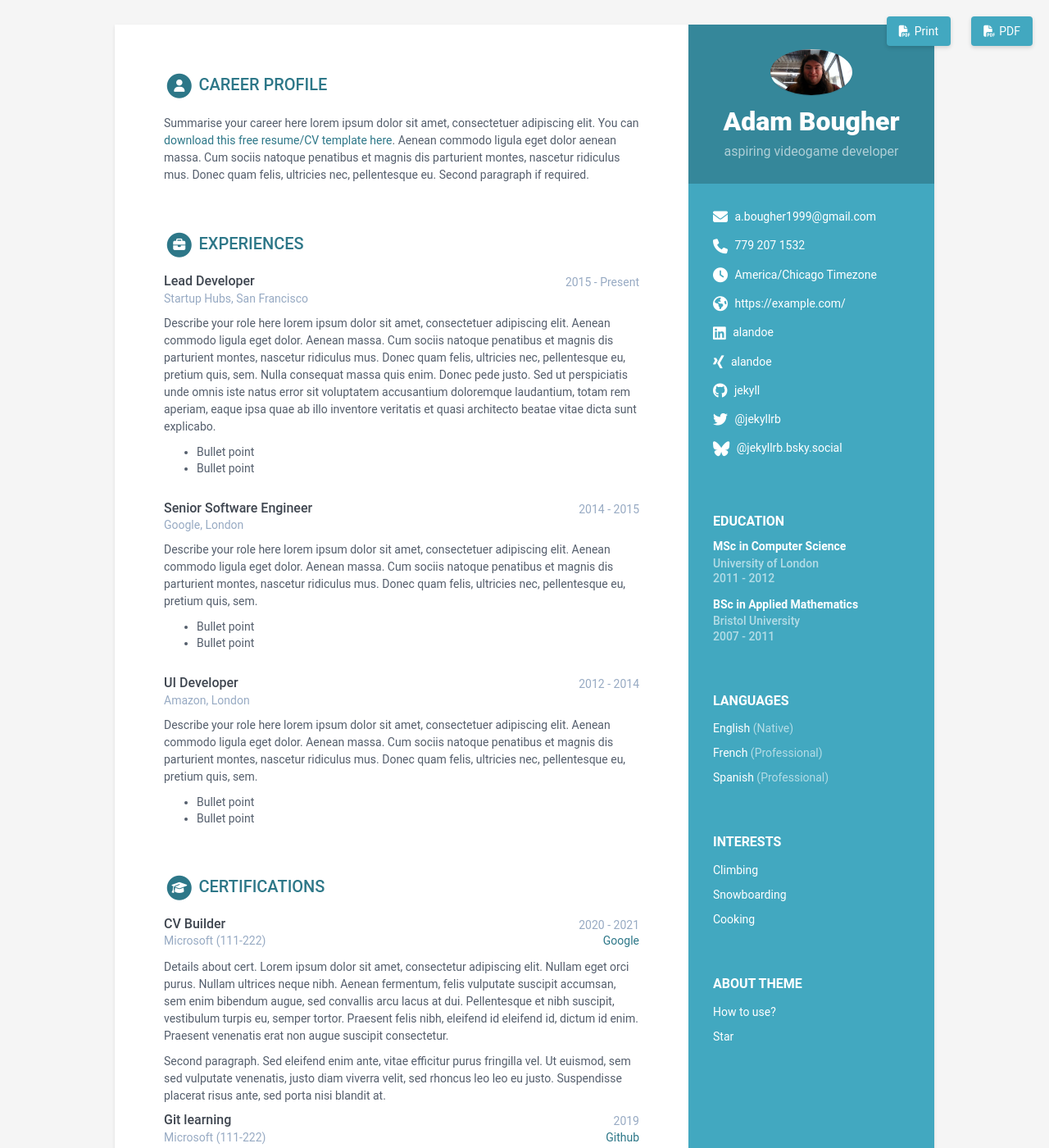
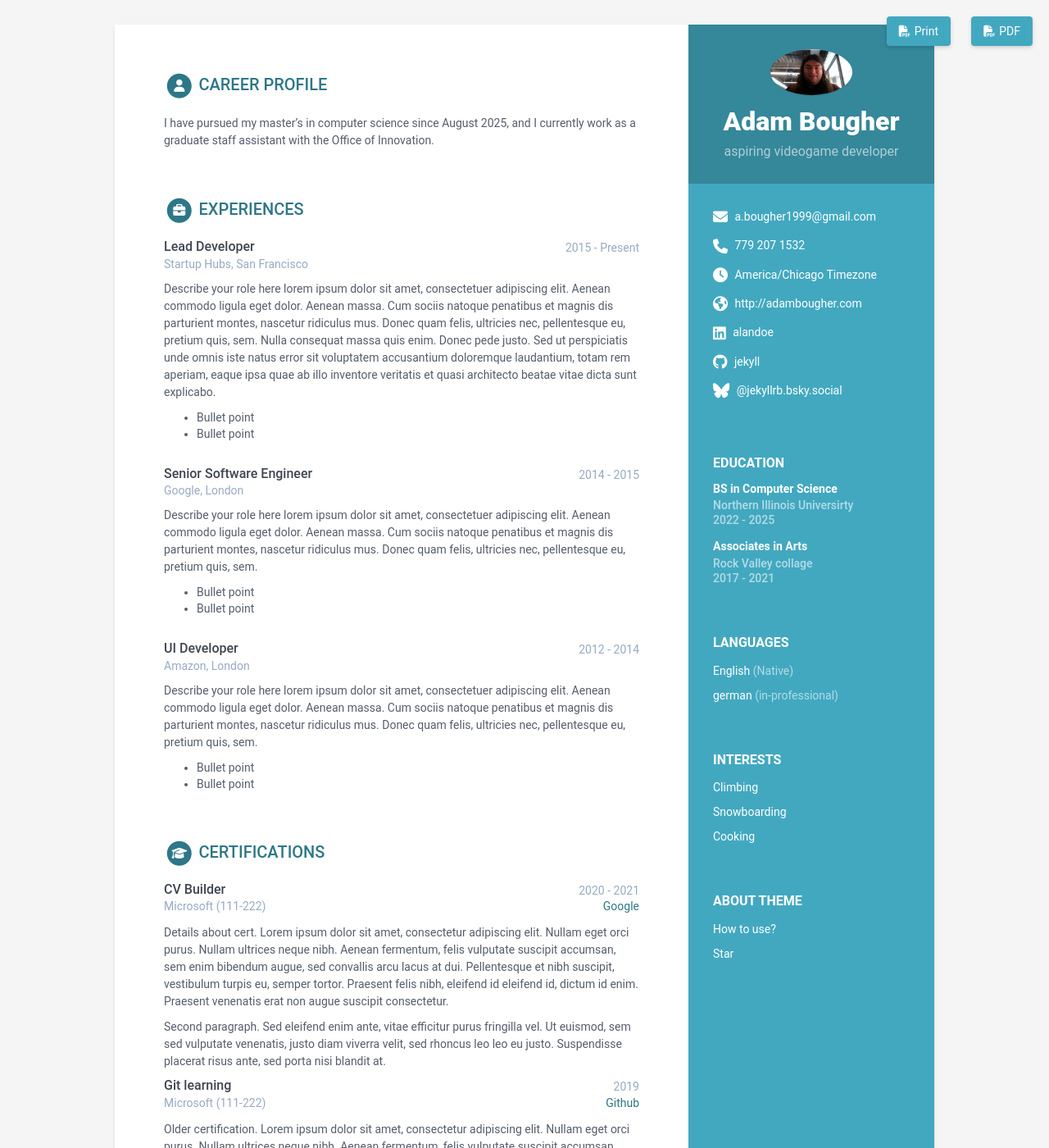
Before and after one commit to AdamBougher/adam-resume, a Jekyll site: the page built from index.html, in a window 1280 px wide and 1400 px high. Shown: the whole window at 82% size. Built offline with Jekyll 4.4.1, drawn with Linux system fonts in a browser that asks for light colours.

Commit message:
Update education in data.yml

```diff
--- a/_data/data.yml
+++ b/_data/data.yml
@@ -17,15 +17,10 @@ sidebar:
   phone: 779 207 1532
   timezone: America/Chicago # Enter your timezone, e.g., America/Havana, Africa/Casablanca, America/North_Dakota/Center
   citizenship:
-  website: https://example.com/ # Include the full website URL, including "http://" or "https://".
+  website: http://adambougher.com # Include the full website URL, including "http://" or "https://".
   linkedin: alandoe
-  xing: alandoe
   github: jekyll
-  telegram: # add your nickname without '@' sign
-  gitlab:
-  bitbucket:
   bluesky: '@jekyllrb.bsky.social' # Specify your full Bluesky handle
-  twitter: '@jekyllrb'
   stack-overflow: # Number/Username, e.g. 123456/alandoe
   codewars:
   goodreads: # Number-Username, e.g. 123456-alandoe
@@ -40,11 +35,8 @@ sidebar:
     - idiom: English
       level: Native
 
-    - idiom: French
-      level: Professional
-
-    - idiom: Spanish
-      level: Professional
+    - idiom: german
+      level: in-professional
 
   interests:
     title: Interests
@@ -64,35 +56,23 @@ sidebar:
 career-profile:
   title: Career Profile
   summary: |
-    Summarise your career here lorem ipsum dolor sit amet, consectetuer
-    adipiscing elit. You can [download this free resume/CV template here]().
-    Aenean commodo ligula eget dolor aenean massa. Cum sociis natoque
-    penatibus et magnis dis parturient montes, nascetur ridiculus mus.
-    Donec quam felis, ultricies nec, pellentesque eu.
-    Second paragraph if required.
+   I have pursued my master's in computer science since August 2025, and I currently work as a graduate staff assistant with the Office of Innovation.
 education:
   title: Education
   info:
-  - degree: MSc in Computer Science
-    university: University of London
-    time: 2011 - 2012
+  - degree: BS in Computer Science
+    university: Northern Illinois Universirty
+    time: 2022 - 2025
     details: |
-      Describe your study here lorem ipsum dolor sit amet, consectetuer
-      adipiscing elit. Aenean commodo ligula eget dolor. Aenean massa. Cum
-      sociis natoque penatibus et magnis dis parturient montes, nascetur
-      ridiculus mus. Donec quam felis, ultricies nec, pellentesque eu,
-      pretium quis, sem.
-        - Bullet point
-        - Bullet point
-  - degree: BSc in Applied Mathematics
-    university: Bristol University
-    time: 2007 - 2011
+      attained a bachelor's in computer science, with the enterprise computing emphasis, where I took part in building some awesome projects
+        - DJ request webpage.
+        - autoparts web project
+        I was also a board member for the indie game developers organization, of which I am now the presadent
+  - degree: Associates in Arts
+    university: Rock Valley collage
+    time: 2017 - 2021
     details: |
-      Describe your study here lorem ipsum dolor sit amet, consectetuer
-      adipiscing elit. Aenean commodo ligula eget dolor. Aenean massa. Cum
-      sociis natoque penatibus et magnis dis parturient montes, nascetur
-      ridiculus mus. Donec quam felis, ultricies nec, pellentesque eu,
-      pretium quis, sem.
+      after ataining a GED from the adult education program, and serving as president for the tabletop club,i studied hard
         - Bullet point
         - Bullet point
 
```
